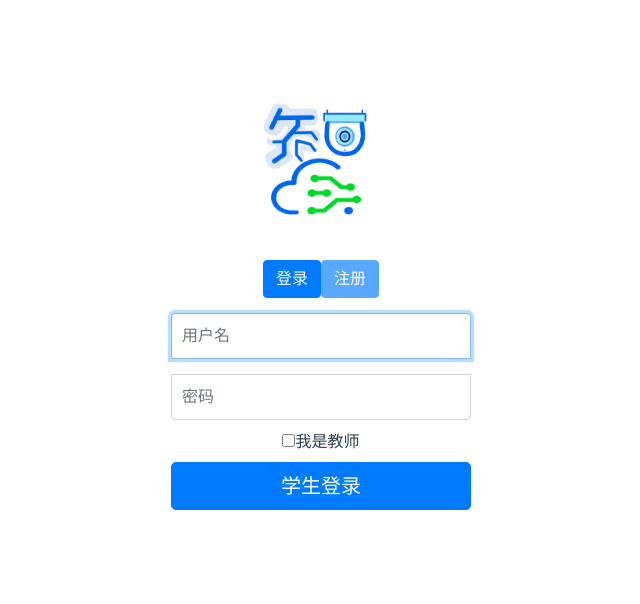
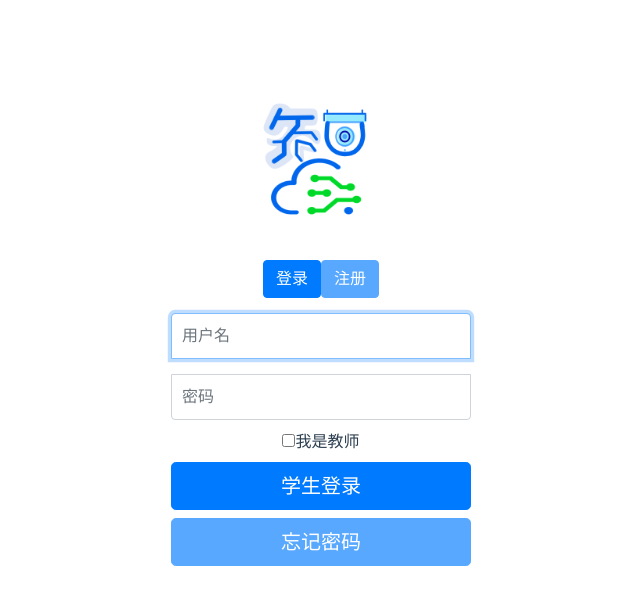
Before and after one commit to xpuintelligence/Intelligence_classroom, a Vue app in the folder ahoj-web-new/: page /#/Login in a window 1280 px wide. Shown: the top 604 px of the page, without its empty margins (319-959 px from the left). Built offline with nearby package versions, Linux system fonts and the light colour scheme; what vue-jsonp, vue-resource would draw is missing.

Commit message:
增加忘记密码选项，没有实现功能。

```diff
--- a/ahoj-web-new/src/components/Login.vue
+++ b/ahoj-web-new/src/components/Login.vue
@@ -3,7 +3,7 @@
     <Index></Index>
 
     <div class="container" v-on:submit.prevent="onSubmit">
-      <form class="form-signin" action.pravite="https://www.baidu.com">
+      <form class="form-signin" action.pravite="#">
         <label for="inputUsername" class="sr-only">username</label>
         <input type="username" id="inputUsername" v-model="input_username" class="form-control" placeholder="用户名"
                required v-focus>
@@ -17,10 +17,11 @@
           </label>
         </div>
         <button class="btn btn-lg btn-primary btn-block" type="submit">{{who}}登录</button>
+        <button class="btn btn-lg btn-primary btn-block" type="button" disabled>忘记密码</button>
       </form>
 
-      <transition name="alert" translate mode="in-out">=
-        <div v-if="connFail" :class="alert_color">
+      <transition name="alert" translate mode="in-out">
+        <div v-if="connFail" :class="alert_color" class="">
           {{msg}}
         </div>
       </transition>
```
